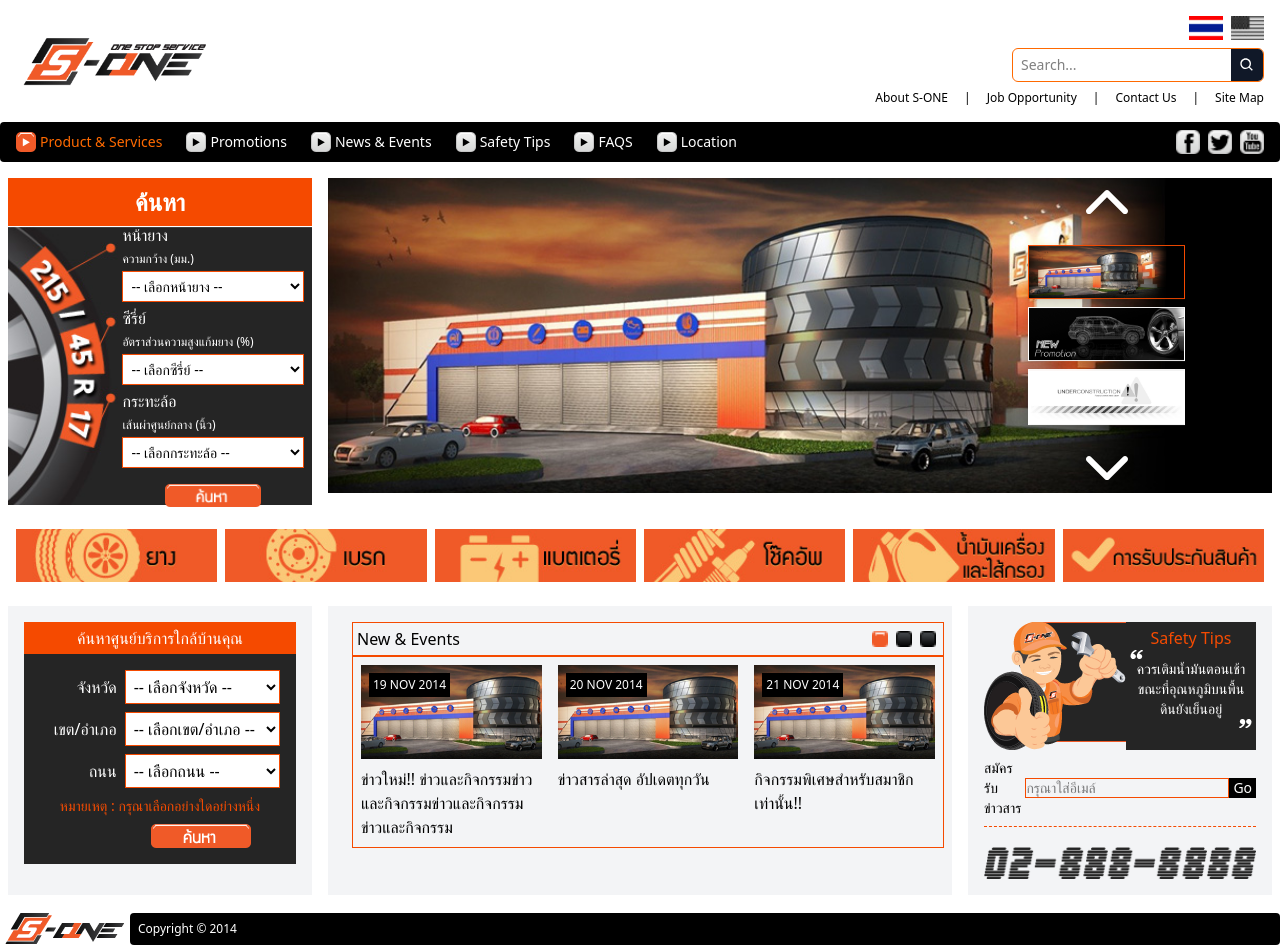
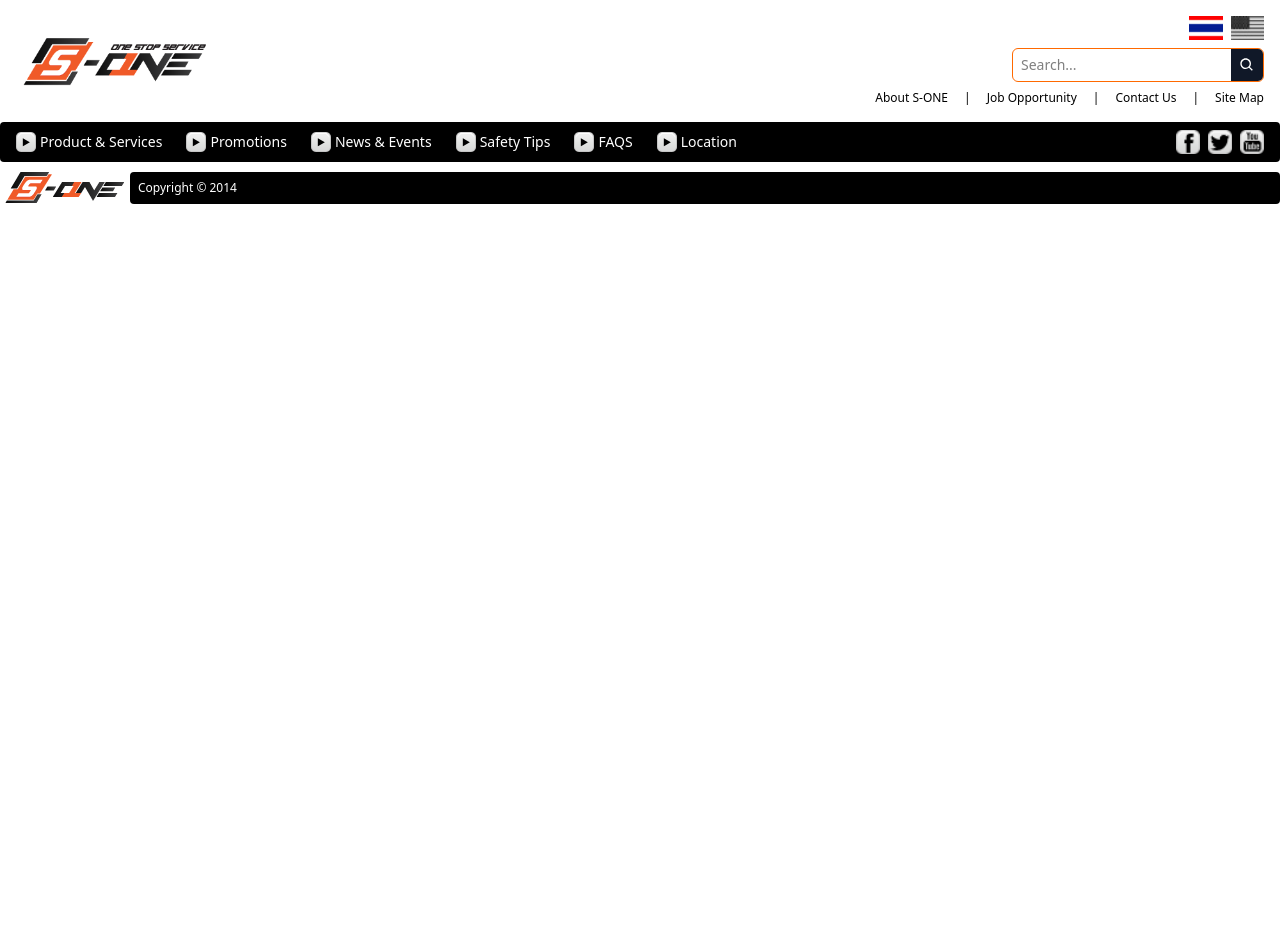
Before and after one commit to Hanarenz/SOne-React-Clone, a React (Vite) app: page / in a window 1280 px wide. After the commit the page ends 800 px from the top, so only its background shows below. Built offline with nearby package versions, Linux system fonts and the light colour scheme.

Commit message:
add path.

```diff
--- a/src/App.jsx
+++ b/src/App.jsx
@@ -18,7 +18,7 @@ export default function App() {
       <Router>
         <Header />
         <Routes>
-          <Route path="/" element={<ProductServices />} />
+          <Route path="/product" element={<ProductServices />} />
           <Route path="/promotions" element={<Promotions />} />
           <Route path="/news" element={<NewsEvents />} />
           <Route path="/safety-tips" element={<SafetyTips />} />
--- a/src/components/Header/Header.jsx
+++ b/src/components/Header/Header.jsx
@@ -24,7 +24,7 @@ export default function Header() {
     { name: "youtube", default: btyoutube, hover: btyoutube1 },
   ];
   const menuItems = [
-    { name: "Product & Services", path: "/" },
+    { name: "Product & Services", path: "/product" },
     { name: "Promotions", path: "/promotions" },
     { name: "News & Events", path: "/news" },
     { name: "Safety Tips", path: "/safety-tips" },
```
